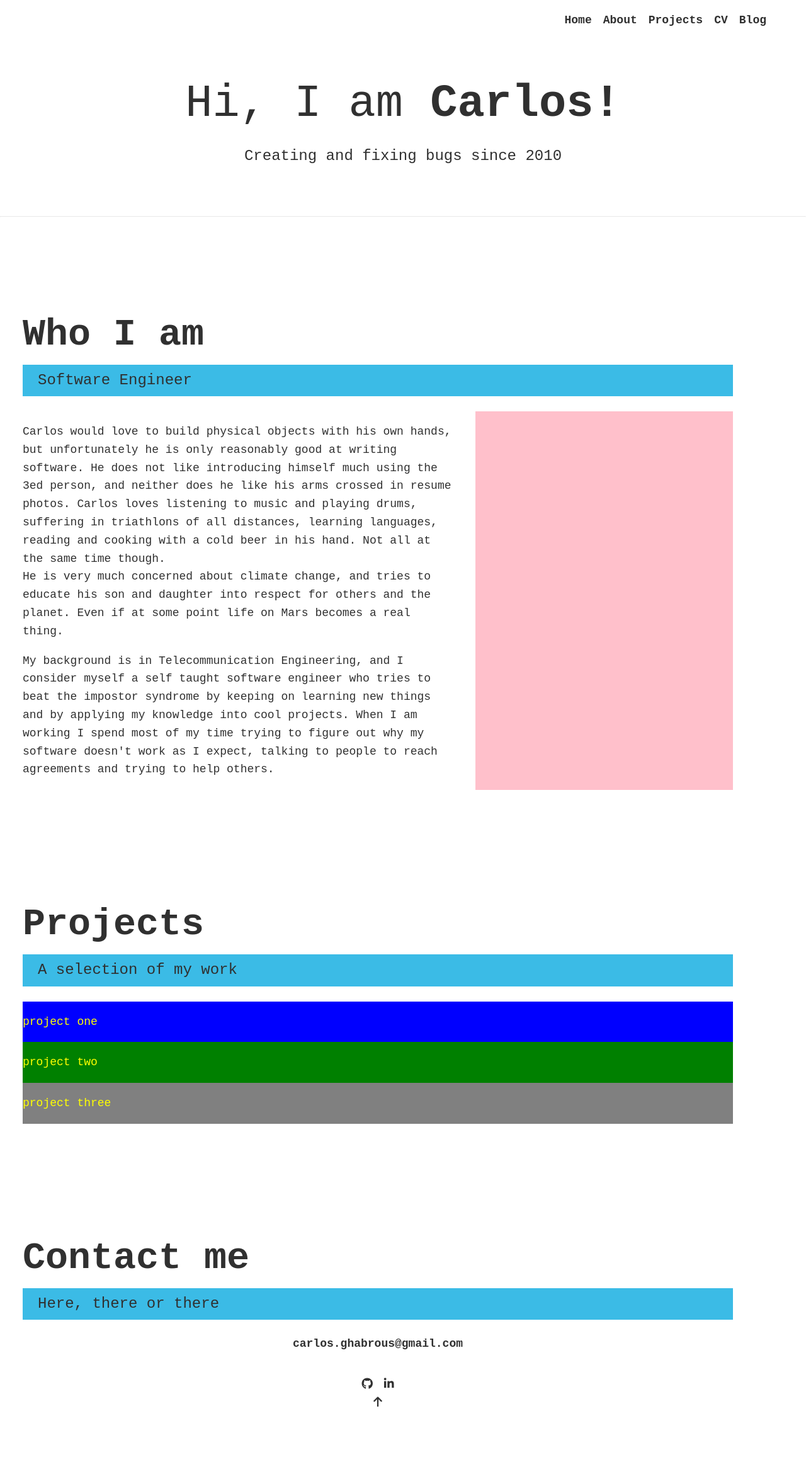
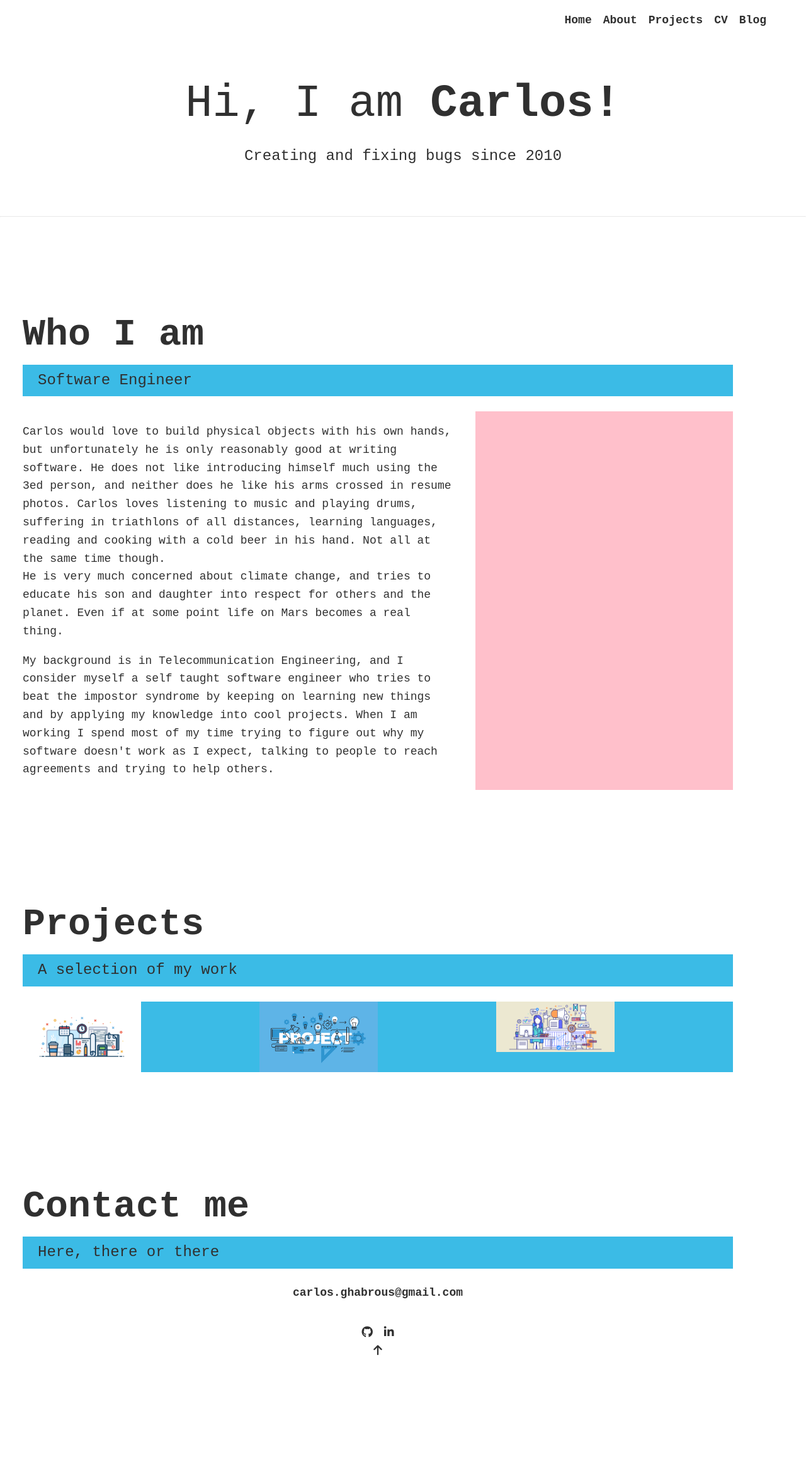
Before and after one commit to carlosghabrous/carlosghabrous.github.io, a Jekyll site: the page index.html, which Jekyll copies as it is, in a window 1280 px wide. Shown: the whole page at 63% size. Built offline with Jekyll 4.4.1, drawn with Linux system fonts in a browser that asks for light colours; nearby versions of some CDN libraries; after the commit the page ends 2250 px from its top, so only the background shows below that.

Commit message:
Add sample images for projects

```diff
--- a/css/index.css
+++ b/css/index.css
@@ -212,48 +212,31 @@ header {
 
 .portfolio {
     display: grid;
-    grid-template-columns: repeat(autofit, minmax(300px, 1fr));
+    grid-template-columns: 1fr 1fr 1fr;
 }
 
-/* TODO: remove this one */
-.portfolio__div1 {
-    background-color: blue;
-    color: yellow;
-    width: auto;
-}
-.portfolio__div2 {
-    background-color: green;
-    color: yellow;
-    width: auto;
-}
-.portfolio__div3 {
-    background-color: gray;
-    color: yellow;
-    width: auto;
-}
-/* .portfolio__item {
+.portfolio__item {
     background: var(--clr-accent);
     overflow: hidden;
 }
 
 .portfolio__img {
     transition: transform 750ms cubic-bezier(.5, 0, .5, 1),
-    opacity 250ms linear;
-} */
+    /* opacity: 250ms linear; */
+}
 
-
-/* .portfolio__item:focus {
+.portfolio__item:focus {
     position: relative;
     z-index: 2;
-} */
+}
 
-
-/* .portfolio__img:hover,
-.portfolio__item:focus .portfolio__img {
+.portfolio__img:hover,
+.portfolio__item:focus
+.portfolio__img {
     transform: scale(1.2);
     opacity: .5;
 
-}  */
+}
 
 /* footer */
 .footer {
--- a/index.html
+++ b/index.html
@@ -62,12 +62,6 @@
           </div>
 
           <!-- <img src="img/profile.jpg" alt="" class="about-me__img"> -->
-
-          <!-- <div class="to-top-arrow">
-            <a href="#home">
-              <i class="fas fa-arrow-up"></i>
-            </a>
-          </div>   -->
       </section>
 
 
@@ -78,33 +72,21 @@
 
         <div class="portfolio">
           <!-- Portfolio item #01 -->
-          <div class="portfolio__div1">
-            <p>project one</p>
-            <!-- <a href="#" class="portfolio__item"> -->
-              <!-- <img src="img/project.png" alt="" class="portfolio__img"> -->
-              <!-- </a> -->
-            </div>
+          <a href="#" class="portfolio__item">
+            <img src="img/project_1.jpg" alt="" class="portfolio__img">
+          </a>
 
-            <!-- Portfolio item #02 -->
-            <div class="portfolio__div2">
-            <p>project two</p>
-            <!-- <a href="#" class="portfolio__item"> -->
-              <!-- <img src="img/project.png" alt="" class="portfolio__img"> -->
-              <!-- </a> -->
-            </div>
+          <!-- Portfolio item #02 -->
+          <a href="#" class="portfolio__item">
+            <img src="img/project_2.png" alt="" class="portfolio__img">
+          </a>
 
-            <!-- Portfolio item #03 -->
-            <div class="portfolio__div3">
-            <p>project three</p>
-          <!-- <a href="#" class="portfolio__item"> -->
-            <!-- <img src="img/project.png" alt="" class="portfolio__img"> -->
-          <!-- </a> -->
-          </div>
+          <!-- Portfolio item #03 -->
+          <a href="#" class="portfolio__item">
+            <img src="img/project_3.png" alt="" class="portfolio__img">
+          </a>
+
         </div>
-
-        <!-- <a class="to-top-arrow" href="#home">
-          <i class="fas fa-arrow-up"></i>
-        </a> -->
       </section>
 
 
```
Also changed, not shown: img/project_1.jpg (added), img/project_2.png (added), img/project_3.png (added).
